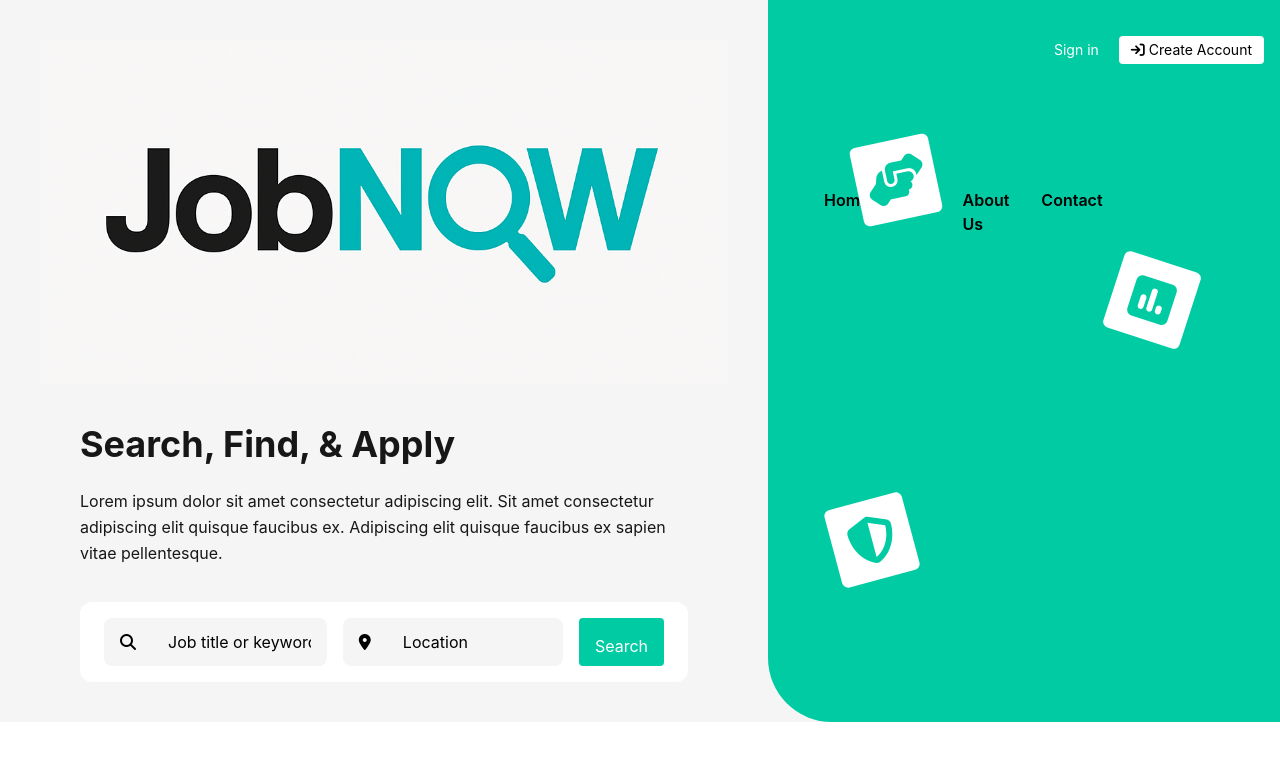
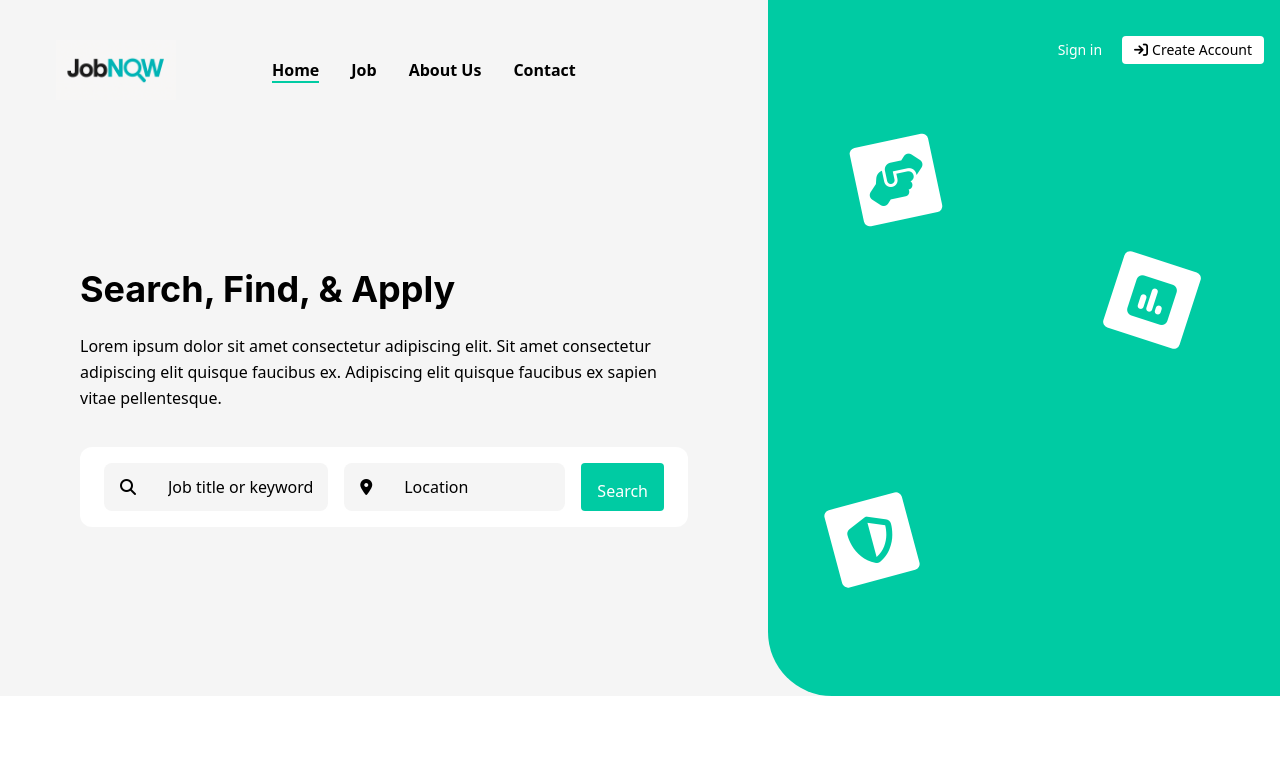
Before and after one commit to joyasamirsaad/jobsearchweb, a Next.js app: page / in a window 1280 px wide. Shown: the top 760 px of the page. Built offline with nearby package versions, Linux system fonts and the light colour scheme.

Commit message:
Add files via upload

```diff
--- a/src/app/globals.css
+++ b/src/app/globals.css
@@ -9,15 +9,15 @@
   --white: #fff;
   --black: #000;
 
-  --font-poppins-sans: 'Poppins', sans-serif;
-  --font-inter-sans: 'Inter', sans-serif;
+  /*--font-poppins-sans: 'Poppins', sans-serif;
+  --font-inter-sans: 'Inter', sans-serif;*/
 }
 
-body {
+/*body {
   background: var(--background);
   color: var(--foreground);
   font-family: 'Poppins', 'Inter', sans-serif;
-}
+}*/
 
 html {
     @apply scroll-smooth;
@@ -25,6 +25,7 @@ html {
 
 h1 {
   @apply text-4xl font-bold mb-6;
+  font-family: 'Inter', sans-serif;
 }
 
 h2 {
@@ -33,6 +34,10 @@ h2 {
 
 p {
   @apply text-base leading-relaxed mb-4;
+}
+
+.logo {
+    @apply w-30 h-auto ml-4;
 }
 
 .navbar {
```
